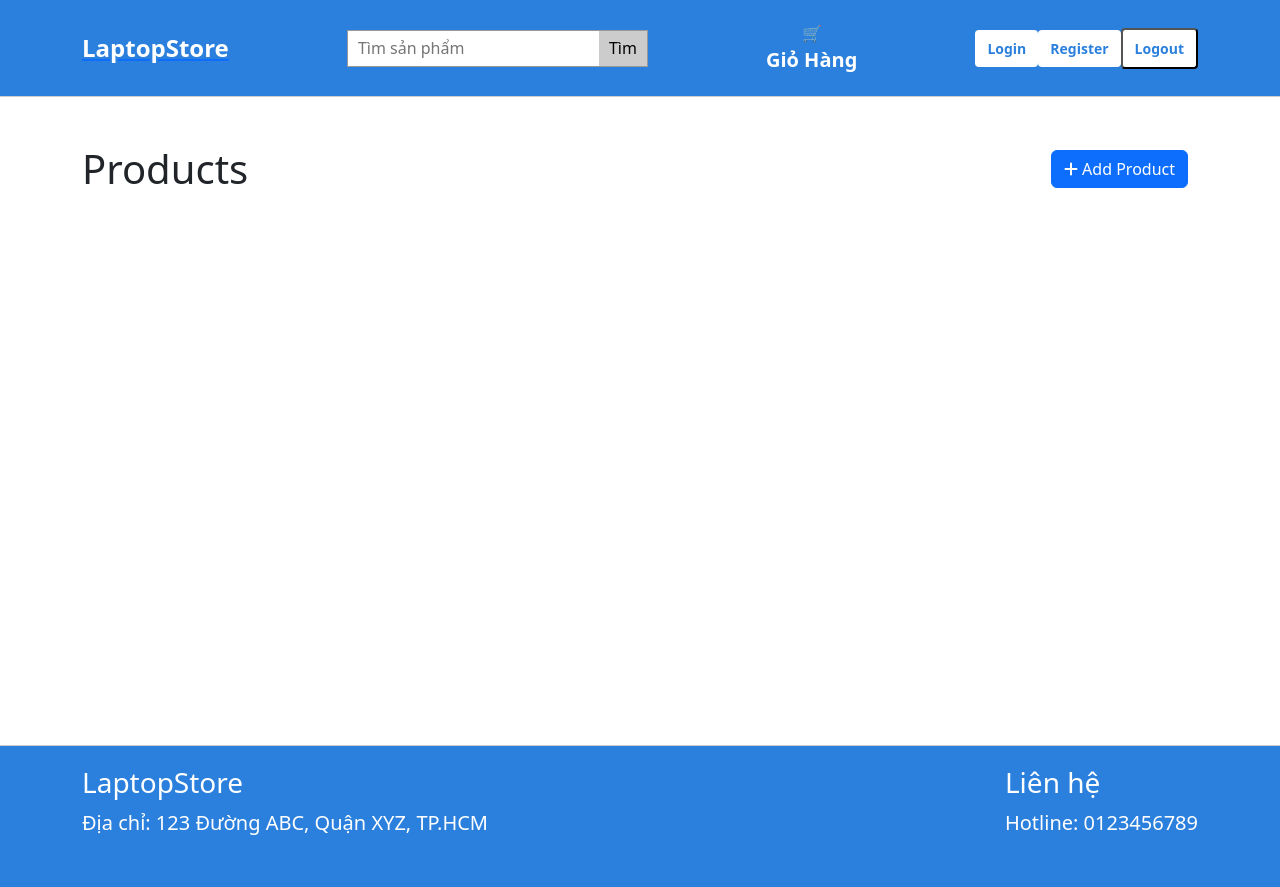
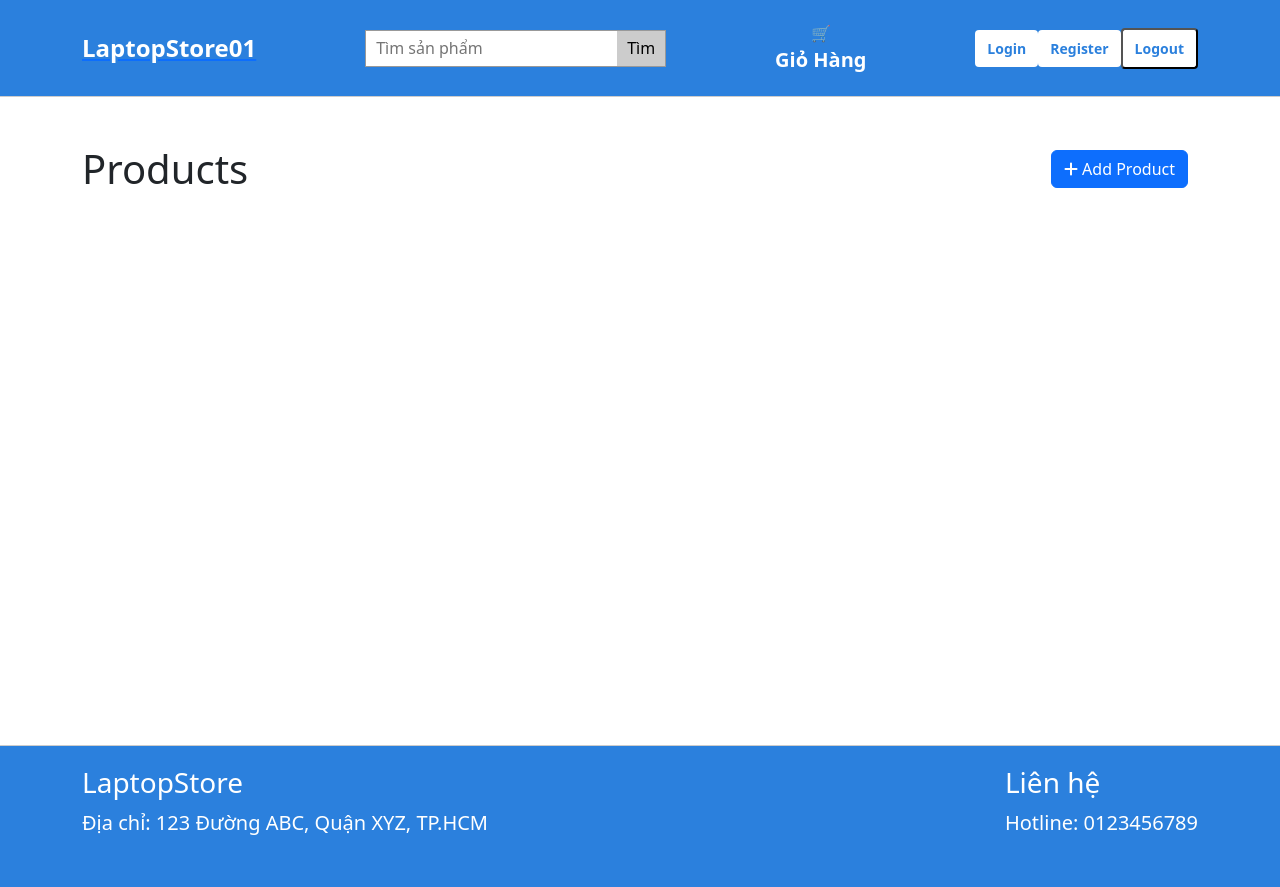
Before and after one commit to phamquangthanhdavid-cpu/SPCK_JSI15_PhamQuangThanh, a plain HTML site: page FrontEnd/admin.html in a window 1280 px wide. Drawn offline with nearby package versions, Linux system fonts and the light colour scheme; a script that the page names is missing.

Commit message:
khaph commit

```diff
--- a/FrontEnd/admin.html
+++ b/FrontEnd/admin.html
@@ -4,7 +4,7 @@
 <head>
     <meta charset="UTF-8">
     <meta name="viewport" content="width=device-width, initial-scale=1.0">
-    <title>Document</title>
+    <title>Admin</title>
 
 
     <!-- Firebase -->
@@ -48,7 +48,7 @@
 
     <div class="navbar">
     <div class="container navbar-inner">
-      <a href="./home.html"><div class="logo">LaptopStore</div></a>
+      <a href="./home.html"><div class="logo">LaptopStore01</div></a>
 
       <div class="search">
         <input type="text" placeholder="Tìm sản phẩm">
```
